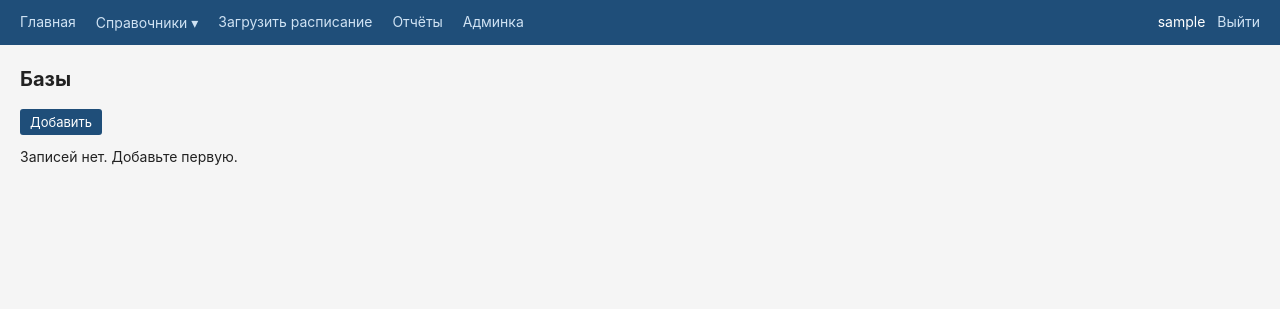
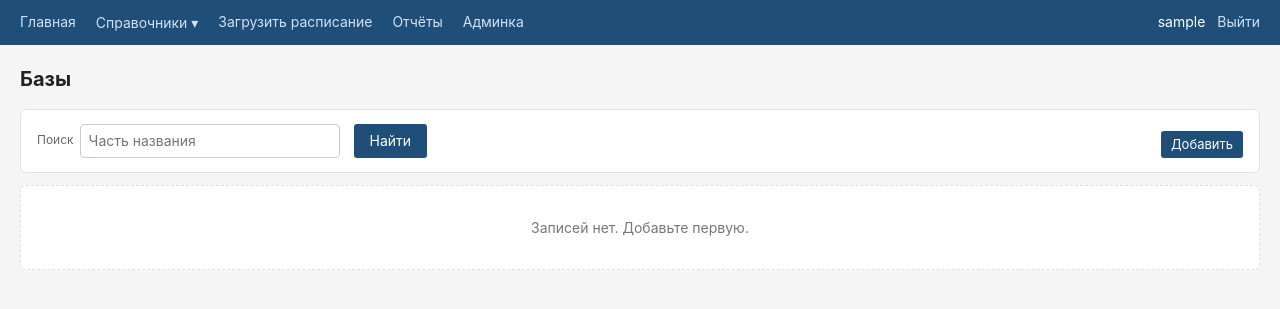
Before and after one commit to jdoe058/odpo, a Django app: page /references/bases/ in a window 1280 px wide. Shown: the top 309 px of the page. Run offline with Django 5.2, Linux system fonts and the light colour scheme; the visitor is signed in with stand-in values (Sample User, id 1); data that the repository does not hold is empty.

Commit message:
feat(справочники): поиск в списках по текстовым полям

```diff
--- a/timetable/references/crud_views.py
+++ b/timetable/references/crud_views.py
@@ -1,7 +1,7 @@
 """Универсальные CRUD-вью для справочников из реестра."""
 from django.contrib import messages
 from django.contrib.auth.decorators import login_required
-from django.db.models import ProtectedError
+from django.db.models import ProtectedError, Q
 from django.http import Http404
 from django.shortcuts import get_object_or_404, redirect, render
 from django.views.decorators.http import require_POST
@@ -20,9 +20,23 @@ def _spec_or_404(slug: str):
 @login_required
 def reference_list(request, slug):
     spec = _spec_or_404(slug)
+    q = (request.GET.get("q") or "").strip()
+
+    qs = spec.model.objects.all()
+    if q:
+        cond = Q()
+        for col in spec.columns:
+            if col.kind == "str":
+                cond |= Q(**{f"{col.name}__icontains": q})
+            elif col.kind == "fk_name":
+                cond |= Q(**{f"{col.name}__{col.fk_attr}__icontains": q})
+        if cond:
+            qs = qs.filter(cond)
+
     return render(request, "timetable/references/reference_list.html", {
         "spec": spec,
-        "objects": spec.model.objects.all(),
+        "objects": qs,
+        "q": q,
     })
 
 
--- a/timetable/static/timetable/css/components/filters.css
+++ b/timetable/static/timetable/css/components/filters.css
@@ -23,13 +23,19 @@ form.filters {
 }
 .filters-row label { font-size: 12px; color: var(--color-text-muted-alt); }
 .filters-row select,
-.filters-row input[type="date"] {
+.filters-row input[type="date"],
+.filters-row input[type="search"] {
   padding: 6px 8px;
   border: 1px solid var(--color-border-strong);
   border-radius: 4px;
   font: inherit;
   background: var(--color-surface);
 }
+
+.filters-row input[type="search"] {
+  min-width: 260px;
+}
+
 .filters-row button {
   padding: 7px 16px;
   border: none;
@@ -73,3 +79,14 @@ form.filters {
   color: var(--color-primary-fg);
   font-weight: 600;
 }
+.reset-link {
+  font-size: 13px;
+  color: var(--color-text-muted-alt);
+  text-decoration: none;
+  padding: 6px 10px;
+  border-radius: 3px;
+}
+.reset-link:hover {
+  background: var(--color-surface-subtle);
+  color: var(--color-danger);
+}
--- a/timetable/templates/timetable/references/reference_list.html
+++ b/timetable/templates/timetable/references/reference_list.html
@@ -4,17 +4,32 @@
 {% block title %}{{ spec.title }}{% endblock %}
 
 {% block extra_head %}
+  <link rel="stylesheet" href="{% static 'timetable/css/components/filters.css' %}">
   <link rel="stylesheet" href="{% static 'timetable/css/components/lessons.css' %}">
 {% endblock %}
 
 {% block content %}
 <h1>{{ spec.title }}</h1>
 
-<p class="cycle-actions">
-  <a class="button" href="{% url 'timetable:reference_create' spec.slug %}">
-    Добавить
-  </a>
-</p>
+<form method="get" class="filters" style="margin-bottom: 12px;">
+  <div class="filters-row">
+    <div class="field-inline">
+      <label for="id_q">Поиск</label>
+      <input type="search" name="q" id="id_q" value="{{ q }}"
+             placeholder="Часть названия">
+    </div>
+    <button type="submit">Найти</button>
+    {% if q %}
+      <a class="reset-link"
+         href="{% url 'timetable:reference_list' spec.slug %}">Сбросить</a>
+    {% endif %}
+    <div style="margin-left: auto;">
+      <a class="button" href="{% url 'timetable:reference_create' spec.slug %}">
+        Добавить
+      </a>
+    </div>
+  </div>
+</form>
 
 {% if objects %}
   <table class="lessons">
```
